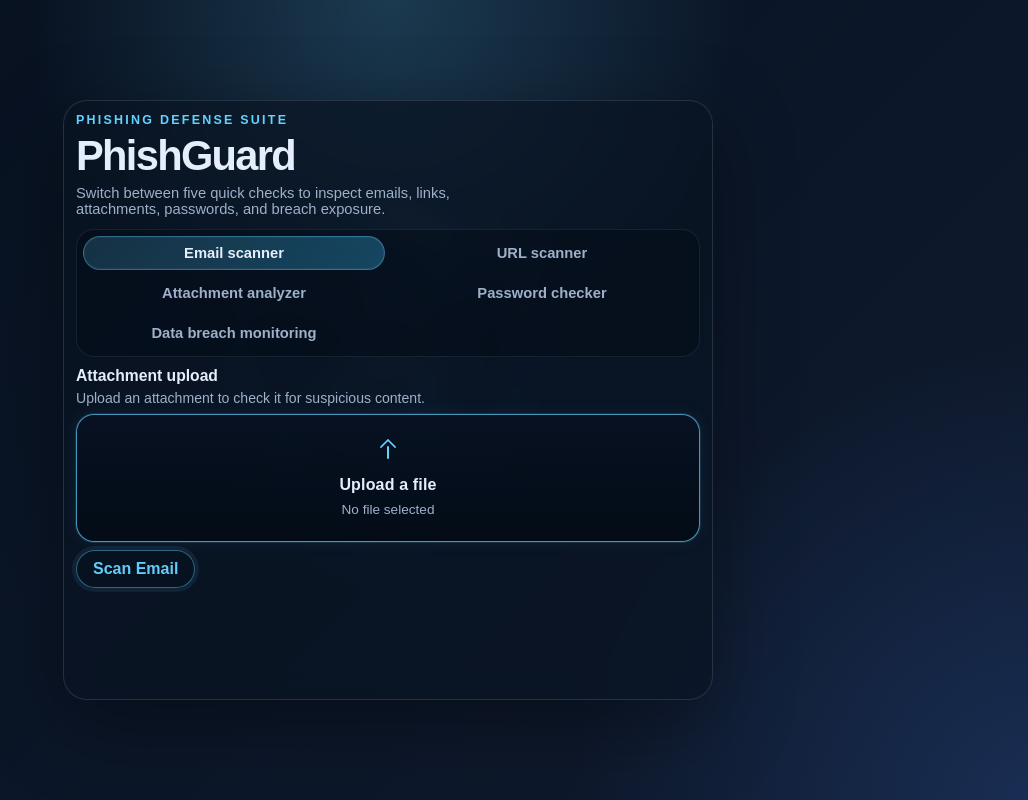
After one commit to wrigh4zx/phishguard, a Flask app: template templates/index.html in a window 1280 px wide. The commit adds this page. Shown: the whole page, without its empty margins (252-1280 px from the left). Run offline with Flask 3, Linux system fonts and the light colour scheme; the template is opened without the code that fills it, so the values that code supplies are empty.

Commit message:
moved files into folders, created a favicon, created an app.py

```diff
--- /dev/null
+++ b/app.py
@@ -0,0 +1,51 @@
+from flask import Flask, render_template, request, jsonify
+
+app = Flask(__name__)
+
+@app.route("/")
+def home():
+    return render_template("index.html")
+
+@app.route("/scan", methods=["POST"])
+def scan():
+    file = request.files.get("file")
+
+    if not file:
+        return jsonify({
+            "score": 0,
+            "reasons": ["No file uploaded."]
+        })
+
+    text = file.read().decode("utf-8", errors="ignore").lower()
+
+    score = 0
+    reasons = []
+
+    checks = {
+        "urgent": (20, "Uses urgent language"),
+        "verify your account": (25, "Asks you to verify your account"),
+        "password": (30, "Mentions password"),
+        "click here": (20, "Tells you to click a link"),
+        "gift card": (30, "Mentions gift cards"),
+        ".exe": (30, "Mentions an executable file"),
+        ".zip": (20, "Mentions a compressed file")
+    }
+
+    for word, data in checks.items():
+        points, reason = data
+        if word in text:
+            score += points
+            reasons.append(reason)
+
+    score = min(score, 100)
+
+    if not reasons:
+        reasons.append("No major phishing signs found.")
+
+    return jsonify({
+        "score": score,
+        "reasons": reasons
+    })
+
+if __name__ == "__main__":
+    app.run(debug=True)
--- a/script.js
+++ b/static/script.js
@@ -2,7 +2,10 @@ const tabButtons = document.querySelectorAll('.tab-button');
 const tabPanels = document.querySelectorAll('.tab-panel');
 const resultPopups = document.querySelectorAll('.results');
 const scanButtons = document.querySelectorAll('.scan-button');
-const emailTextarea = document.getElementById('emailText');
+const appContent = document.querySelector('.app-content');
+const emailAttachmentInput = document.getElementById('emailAttachment');
+const emailAttachmentName = document.getElementById('emailAttachmentName');
+const removeEmailAttachmentButton = document.getElementById('removeEmailAttachment');
 const badKeyWords = {
   'urgent': 20,
   'verify your account': 25,
@@ -16,6 +19,10 @@ function hideAllPopups() {
   resultPopups.forEach(function(popup) {
     popup.classList.remove('show');
   });
+
+  if (appContent) {
+    appContent.classList.remove('dimmed');
+  }
 
   document.body.classList.remove('modal-open');
 }
@@ -33,6 +40,62 @@ function setRequiredState(input, button, isRequired) {
 
   input.classList.toggle('input-required', isRequired);
   button.classList.toggle('requires-input', isRequired);
+
+  if (input.type === 'file') {
+    const uploadBox = input.parentElement ? input.parentElement.querySelector('.upload-box') : null;
+
+    if (uploadBox) {
+      uploadBox.classList.toggle('is-required', isRequired);
+    }
+  }
+}
+
+function hasInputValue(input) {
+  if (!input) {
+    return false;
+  }
+
+  if (input.type === 'file') {
+    return Boolean(input.files && input.files.length > 0);
+  }
+
+  if (typeof input.value === 'string') {
+    return input.value.trim().length > 0;
+  }
+
+  return Boolean(input.value);
+}
+
+function updateEmailAttachmentUi() {
+  if (!emailAttachmentInput || !emailAttachmentName || !removeEmailAttachmentButton) {
+    return;
+  }
+
+  const file = emailAttachmentInput.files && emailAttachmentInput.files[0] ? emailAttachmentInput.files[0] : null;
+
+  emailAttachmentName.textContent = file ? file.name : 'No file selected';
+  removeEmailAttachmentButton.hidden = !file;
+}
+
+function clearEmailAttachment() {
+  if (!emailAttachmentInput) {
+    return;
+  }
+
+  emailAttachmentInput.value = '';
+  updateEmailAttachmentUi();
+}
+
+function getRiskClass(score) {
+  if (score >= 80) {
+    return 'danger';
+  }
+
+  if (score >= 60) {
+    return 'warning';
+  }
+
+  return 'safe';
 }
 
 scanButtons.forEach(function(button) {
@@ -43,7 +106,7 @@ scanButtons.forEach(function(button) {
   }
 
   const clearRequired = function() {
-    if (input.value.trim().length > 0) {
+    if (hasInputValue(input)) {
       setRequiredState(input, button, false);
     }
   };
@@ -52,31 +115,22 @@ scanButtons.forEach(function(button) {
   input.addEventListener('change', clearRequired);
 });
 
-function autoResizeTextarea(textarea) {
-  if (!textarea) {
-    return;
-  }
-
-  textarea.style.height = 'auto';
-
-  const maxHeight = parseFloat(getComputedStyle(textarea).maxHeight);
-  const nextHeight = Math.min(textarea.scrollHeight, maxHeight);
-
-  textarea.style.height = nextHeight + 'px';
-  textarea.style.overflowY = textarea.scrollHeight > maxHeight ? 'auto' : 'hidden';
+if (emailAttachmentInput) {
+  emailAttachmentInput.addEventListener('change', function() {
+    updateEmailAttachmentUi();
+  });
 }
 
-if (emailTextarea) {
-  autoResizeTextarea(emailTextarea);
-  emailTextarea.addEventListener('input', function() {
-    autoResizeTextarea(emailTextarea);
+if (removeEmailAttachmentButton) {
+  removeEmailAttachmentButton.addEventListener('click', function() {
+    clearEmailAttachment();
+    setRequiredState(emailAttachmentInput, document.getElementById('emailScanButton'), true);
   });
-  emailTextarea.addEventListener('change', function() {
-    autoResizeTextarea(emailTextarea);
-  });
-  window.addEventListener('resize', function() {
-    autoResizeTextarea(emailTextarea);
-  });
+}
+
+if (emailAttachmentInput) {
+  setRequiredState(emailAttachmentInput, document.getElementById('emailScanButton'), true);
+  updateEmailAttachmentUi();
 }
 
 function validateRequiredInput(inputId, buttonId) {
@@ -87,7 +141,7 @@ function validateRequiredInput(inputId, buttonId) {
     return false;
   }
 
-  const isEmpty = input.value.trim().length === 0;
+  const isEmpty = !hasInputValue(input);
   setRequiredState(input, button, isEmpty);
   return !isEmpty;
 }
@@ -115,16 +169,18 @@ function setScanResult(resultId, reasonsId, score, maxScore, label, reasons, cla
   const result = document.getElementById(resultId);
   const reasonsList = document.getElementById(reasonsId);
   const popup = result.closest('.results');
+  const riskClass = getRiskClass(score);
 
   reasonsList.innerHTML = '';
   result.className = '';
 
-  if (classes) {
-    result.classList.add(classes);
-  }
+  result.classList.add(riskClass);
 
   if (popup) {
     popup.classList.add('show');
+    if (appContent) {
+      appContent.classList.add('dimmed');
+    }
     document.body.classList.add('modal-open');
     armClickAnywhereClose();
   }
@@ -144,33 +200,54 @@ function setScanResult(resultId, reasonsId, score, maxScore, label, reasons, cla
     reasonsList.appendChild(li);
   });
 }
-
-function scanEmail() {
-  if (!validateRequiredInput('emailText', 'emailScanButton')) {
+async function scanEmail() {
+  if (!validateRequiredInput('emailAttachment', 'emailScanButton')) {
     return;
   }
 
-  const email = document.getElementById('emailText').value.toLowerCase();
-  let score = 0;
-  let reasons = [];
+  const file = emailAttachmentInput?.files?.[0];
 
-  for (const [key, value] of Object.entries(badKeyWords)) {
-    if (email.includes(key)) {
-      score += value;
-      reasons.push(`Contains suspicious language: ${key}`);
-    }
+  if (!file) {
+    setRequiredState(
+      emailAttachmentInput,
+      document.getElementById('emailScanButton'),
+      true
+    );
+    return;
   }
 
+  const formData = new FormData();
+  formData.append("file", file);
 
-  if (score >= 60) {
-    setScanResult('emailResult', 'emailReasons', score, 100, 'Risk Score', reasons, 'danger');
-  } else if (score >= 30) {
-    setScanResult('emailResult', 'emailReasons', score, 100, 'Risk Score', reasons, 'warning');
-  } else {
-    setScanResult('emailResult', 'emailReasons', score, 100, 'Risk Score', reasons, 'safe');
+  try {
+    const response = await fetch("/scan", {
+      method: "POST",
+      body: formData
+    });
+
+    const result = await response.json();
+
+    setScanResult(
+      "emailResult",
+      "emailReasons",
+      result.score,
+      100,
+      "Attachment risk",
+      result.reasons,
+      getRiskClass(result.score)
+    );
+  } catch (error) {
+    setScanResult(
+      "emailResult",
+      "emailReasons",
+      100,
+      100,
+      "Error",
+      ["Unable to communicate with the Flask server."],
+      "danger"
+    );
   }
 }
-
 function scanUrl() {
   if (!validateRequiredInput('urlInput', 'urlScanButton')) {
     return;
@@ -178,30 +255,94 @@ function scanUrl() {
 
   const rawUrl = document.getElementById('urlInput').value.trim();
   const lowered = rawUrl.toLowerCase();
+
   let score = 0;
   const reasons = [];
 
+  const suspiciousTlds = ['.zip', '.mov', '.xyz', '.top', '.click', '.work', '.tk', '.ml', '.ga', '.cf', '.gq', '.ru'];
+  const shorteners = ['bit.ly', 'tinyurl.com', 't.co', 'goo.gl', 'ow.ly', 'is.gd', 'buff.ly', 'cutt.ly', 'rebrand.ly'];
+
+  const urlForParsing = lowered.startsWith('http://') || lowered.startsWith('https://')
+    ? lowered
+    : 'https://' + lowered;
+
+  let domain = '';
+  let path = '';
+
+  try {
+    const parsedUrl = new URL(urlForParsing);
+    domain = parsedUrl.hostname;
+    path = parsedUrl.pathname + parsedUrl.search;
+  } catch (error) {
+    score += 30;
+    reasons.push('URL format is invalid or suspicious');
+  }
+
   if (lowered.startsWith('http://')) {
     score += 20;
-    reasons.push('Uses an unencrypted HTTP link');
+    reasons.push('Uses HTTP instead of HTTPS');
   }
 
-  if (lowered.includes('bit.ly') || lowered.includes('tinyurl') || lowered.includes('t.co')) {
-    score += 20;
-    reasons.push('Uses a shortened link');
+  if (shorteners.some(shortener => domain.includes(shortener))) {
+    score += 25;
+    reasons.push('Uses a shortened URL');
   }
 
-  if (lowered.includes('@') || lowered.includes('login') || lowered.includes('verify')) {
-    score += 25;
-    reasons.push('Contains login or verification language');
+  if (suspiciousTlds.some(tld => domain.endsWith(tld))) {
+    score += 20;
+    reasons.push('Uses a suspicious domain ending');
   }
 
-  if (lowered.split('/')[2] && lowered.split('/')[2].length > 35) {
-    score += 15;
-    reasons.push('Domain looks unusually long or complex');
+  if (/^\d{1,3}(\.\d{1,3}){3}$/.test(domain)) {
+    score += 30;
+    reasons.push('Uses an IP address instead of a normal domain');
   }
 
-  setScanResult('urlResult', 'urlReasons', Math.min(score, 100), 100, 'URL risk', reasons, score >= 60 ? 'danger' : score >= 30 ? 'warning' : 'safe');
+  if (domain.includes('xn--')) {
+    score += 30;
+    reasons.push('May use lookalike/homograph characters');
+  }
+
+  if ((domain.match(/\./g) || []).length >= 3) {
+    score += 15;
+    reasons.push('Has too many subdomains');
+  }
+
+  if (domain.length > 35) {
+    score += 15;
+    reasons.push('Domain is unusually long');
+  }
+
+  if (lowered.includes('@')) {
+    score += 25;
+    reasons.push('Uses @ symbol to hide the real destination');
+  }
+
+  if (path.includes('login') || path.includes('verify') || path.includes('account') || path.includes('password')) {
+    score += 25;
+    reasons.push('URL path contains login or account-related words');
+  }
+
+  if (path.includes('%') || path.includes('=') || path.includes('?')) {
+    score += 10;
+    reasons.push('URL contains encoded or tracking parameters');
+  }
+
+  if (/(paypal|apple|microsoft|google|amazon|bank|netflix|facebook|instagram|cashapp|venmo)/.test(domain)
+      && !/(paypal\.com|apple\.com|microsoft\.com|google\.com|amazon\.com|netflix\.com|facebook\.com|instagram\.com|cash\.app|venmo\.com)$/.test(domain)) {
+    score += 35;
+    reasons.push('Domain may be impersonating a trusted brand');
+  }
+
+  setScanResult(
+    'urlResult',
+    'urlReasons',
+    Math.min(score, 100),
+    100,
+    'URL risk',
+    reasons,
+    score >= 60 ? 'danger' : score >= 30 ? 'warning' : 'safe'
+  );
 }
 
 function scanAttachment() {
--- a/styles.css
+++ b/static/styles.css
@@ -11,8 +11,8 @@
     --accent-strong: #39b8ef;
     --safe: #4ade80;
     --warning: #fbbf24;
-    --danger: #fb7185;
-    --required-outline: #fbbf24;
+    --danger: #fb4d4d;
+    --required-outline: rgba(99, 210, 255, 0.85);
 }
 
 * {
@@ -39,7 +39,7 @@ body::before {
     content: "";
     position: fixed;
     inset: 0;
-    background: rgba(7, 17, 31, 0.34);
+    background: rgba(8, 13, 22, 0.52);
     backdrop-filter: none;
     opacity: 0;
     pointer-events: none;
@@ -56,7 +56,19 @@ body.modal-open::before {
     pointer-events: auto;
 }
 
+.app-content.dimmed {
+    filter: brightness(0.45);
+    pointer-events: none;
+}
+
+.app-content {
+    width: 100%;
+    height: 100%;
+}
+
 .page {
+    position: relative;
+    isolation: isolate;
     width: 100%;
     height: 100%;
     display: flex;
@@ -64,15 +76,29 @@ body.modal-open::before {
     align-items: center;
 }
 
+.page::before {
+    content: "";
+    position: absolute;
+    inset: 0;
+    background: url('favicon.png') center center / min(62vw, 520px) no-repeat;
+    opacity: 0.08;
+    filter: drop-shadow(0 0 32px rgba(99, 210, 255, 0.18));
+    pointer-events: none;
+    z-index: 0;
+}
+
 .card {
-    width: min(760px, 100%);
-    max-height: calc(100dvh - (var(--page-pad) * 4));
-    padding: 10px;
+    position: relative;
+    z-index: 1;
+    width: min(650px, 100%);
+    min-height: min(600px, calc(100dvh - (var(--page-pad) * 2)));
+    max-height: calc(100dvh - (var(--page-pad) * 2));
+    padding: 12px;
     border: 1px solid var(--card-border);
     border-radius: 24px;
-    background: var(--card);
+    background: rgba(10, 20, 35, 0.68);
     box-shadow: 0 24px 80px rgba(0, 0, 0, 0.35);
-    backdrop-filter: blur(14px);
+    backdrop-filter: blur(12px);
     overflow: hidden;
 }
 
@@ -174,6 +200,118 @@ input::placeholder {
     color: #6f819d;
 }
 
+.upload-field {
+    display: grid;
+    gap: 10px;
+    justify-items: center;
+}
+
+.upload-input {
+    position: absolute;
+    width: 1px;
+    height: 1px;
+    padding: 0;
+    margin: -1px;
+    overflow: hidden;
+    clip: rect(0, 0, 0, 0);
+    white-space: nowrap;
+    border: 0;
+}
+
+.upload-box {
+    width: 100%;
+    min-height: 128px;
+    display: flex;
+    flex-direction: column;
+    align-items: center;
+    justify-content: center;
+    gap: 8px;
+    padding: 18px 16px;
+    border: 1px solid rgba(148, 163, 184, 0.25);
+    border-radius: 18px;
+    background: rgba(3, 10, 20, 0.7);
+    color: var(--text);
+    cursor: pointer;
+    text-align: center;
+    transition: border-color 0.2s ease, transform 0.2s ease, box-shadow 0.2s ease, background 0.2s ease;
+}
+
+.upload-box:hover {
+    transform: translateY(-1px);
+    border-color: rgba(99, 210, 255, 0.8);
+    box-shadow: 0 0 0 4px rgba(99, 210, 255, 0.15);
+}
+
+.upload-box:focus-within,
+.upload-input:focus + .upload-box {
+    border-color: rgba(99, 210, 255, 0.85);
+    box-shadow: 0 0 0 4px rgba(99, 210, 255, 0.18);
+}
+
+.upload-box.is-required {
+    border-color: rgba(99, 210, 255, 0.7);
+    background: linear-gradient(180deg, rgba(8, 18, 34, 0.92), rgba(3, 10, 20, 0.82));
+    box-shadow: 0 0 0 1px rgba(99, 210, 255, 0.12), 0 0 18px rgba(99, 210, 255, 0.08);
+}
+
+.upload-icon {
+    position: relative;
+    width: 30px;
+    height: 30px;
+    color: var(--accent);
+}
+
+.upload-icon::before {
+    content: "";
+    position: absolute;
+    left: 50%;
+    top: 8px;
+    width: 2px;
+    height: 13px;
+    background: currentColor;
+    transform: translateX(-50%);
+    border-radius: 999px;
+}
+
+.upload-icon::after {
+    content: "";
+    position: absolute;
+    left: 50%;
+    top: 3px;
+    width: 10px;
+    height: 10px;
+    border-top: 2px solid currentColor;
+    border-left: 2px solid currentColor;
+    transform: translateX(-50%) rotate(45deg);
+    border-radius: 1px;
+}
+
+.upload-text {
+    font-weight: 700;
+    letter-spacing: 0.01em;
+}
+
+.upload-name {
+    font-size: 0.85rem;
+    color: var(--muted);
+    word-break: break-word;
+}
+
+.remove-file-button {
+    margin-top: 0;
+    padding: 8px 14px;
+    background: rgba(251, 113, 133, 0.12);
+    color: var(--danger);
+    border: 1px solid rgba(251, 113, 133, 0.35);
+    box-shadow: none;
+}
+
+.remove-file-button:hover {
+    transform: translateY(-1px);
+    box-shadow: 0 10px 22px rgba(251, 113, 133, 0.12);
+    filter: none;
+}
+
 input:focus {
     border-color: rgba(99, 210, 255, 0.8);
     box-shadow: 0 0 0 4px rgba(99, 210, 255, 0.15);
@@ -239,19 +377,19 @@ button:active {
 
 button.scan-button.requires-input,
 button.scan-button.requires-input {
-    border: 2px solid var(--required-outline);
-    background: rgba(251, 191, 36, 0.12);
-    color: var(--required-outline);
-    box-shadow: none;
-    filter: none;
+    border: 1px solid rgba(99, 210, 255, 0.45);
+    background: rgba(8, 18, 34, 0.85);
+    color: var(--accent);
+    box-shadow: 0 0 0 4px rgba(99, 210, 255, 0.08);
+    filter: brightness(0.98);
     cursor: not-allowed;
 }
 
 button.scan-button.requires-input:hover,
 button.scan-button.requires-input:hover {
     transform: none;
-    box-shadow: none;
-    filter: none;
+    box-shadow: 0 0 0 4px rgba(99, 210, 255, 0.08);
+    filter: brightness(0.98);
 }
 
 .results {
--- /dev/null
+++ b/templates/index.html
@@ -0,0 +1,123 @@
+<!DOCTYPE html>
+<html lang="en">
+
+<head>
+    <meta charset="UTF-8">
+    <meta name="viewport" content="width=device-width, initial-scale=1.0">
+    <title>PhishGuard</title>
+    <link rel="icon" type="image/x-icon" href="{{ url_for('static', filename='favicon.png') }}">
+    <link rel="stylesheet" href="{{ url_for('static', filename='styles.css') }}">
+    <script src="{{ url_for('static', filename='script.js') }}" defer></script>
+</head>
+
+<body>
+  <div class="app-content">
+    <main class="page">
+      <section class="card">
+        <p class="eyebrow">Phishing defense suite</p>
+        <h1>PhishGuard</h1>
+        <p class="intro">Switch between five quick checks to inspect emails, links, attachments, passwords, and breach exposure.</p>
+
+        <div class="tabs" role="tablist" aria-label="PhishGuard tools">
+          <button class="tab-button active" type="button" role="tab" aria-selected="true" aria-controls="panel-email" data-tab="email">Email scanner</button>
+          <button class="tab-button" type="button" role="tab" aria-selected="false" aria-controls="panel-url" data-tab="url">URL scanner</button>
+          <button class="tab-button" type="button" role="tab" aria-selected="false" aria-controls="panel-attachment" data-tab="attachment">Attachment analyzer</button>
+          <button class="tab-button" type="button" role="tab" aria-selected="false" aria-controls="panel-password" data-tab="password">Password checker</button>
+          <button class="tab-button" type="button" role="tab" aria-selected="false" aria-controls="panel-breach" data-tab="breach">Data breach monitoring</button>
+        </div>
+
+        <div class="tab-panels">
+          <section class="tab-panel active" id="panel-email" role="tabpanel" aria-labelledby="Email scanner">
+            <p class="panel-title">Attachment upload</p>
+            <p class="panel-copy">Upload an attachment to check it for suspicious content.</p>
+
+            <label class="sr-only" for="emailAttachment">Upload a file</label>
+            <div class="upload-field">
+              <input id="emailAttachment" class="upload-input" type="file" accept=".eml,.txt,.html,.htm,.msg,.pdf,.doc,.docx,.zip,.rar,.iso" />
+              <label class="upload-box" for="emailAttachment" id="emailAttachmentBox">
+                <span class="upload-icon" aria-hidden="true"></span>
+                <span class="upload-text">Upload a file</span>
+                <span class="upload-name" id="emailAttachmentName">No file selected</span>
+              </label>
+              <button id="removeEmailAttachment" class="remove-file-button" type="button" hidden>Remove file</button>
+            </div>
+
+            <button id="emailScanButton" class="scan-button" data-input="emailAttachment" type="button">Scan Email</button>
+          </section>
+
+          <section class="tab-panel" id="panel-url" role="tabpanel" aria-labelledby="URL scanner" hidden>
+            <p class="panel-title">URL scanner</p>
+            <p class="panel-copy">Paste a link to look for shortening, lookalike domains, and risky patterns.</p>
+
+            <label class="sr-only" for="urlInput">URL to scan</label>
+            <input id="urlInput" type="url" placeholder="https://example.com/login" />
+
+            <button id="urlScanButton" class="scan-button" data-input="urlInput" type="button">Scan URL</button>
+          </section>
+
+          <section class="tab-panel" id="panel-attachment" role="tabpanel" aria-labelledby="Attachment analyzer" hidden>
+            <p class="panel-title">Attachment analyzer</p>
+            <p class="panel-copy">Check a file name, extension, or description for risky attachment types.</p>
+
+            <label class="sr-only" for="attachmentInput">Attachment details</label>
+            <input id="attachmentInput" type="text" placeholder="invoice.pdf.exe or quarterly-report.zip" />
+
+            <button id="attachmentScanButton" class="scan-button" data-input="attachmentInput" type="button">Analyze Attachment</button>
+          </section>
+
+          <section class="tab-panel" id="panel-password" role="tabpanel" aria-labelledby="Password checker" hidden>
+            <p class="panel-title">Password checker</p>
+            <p class="panel-copy">Estimate password strength from length, character mix, and common patterns.</p>
+
+            <label class="sr-only" for="passwordInput">Password to check</label>
+            <input id="passwordInput" type="password" placeholder="Enter a password to check" />
+
+            <button id="passwordScanButton" class="scan-button" data-input="passwordInput" type="button">Check Password</button>
+          </section>
+
+          <section class="tab-panel" id="panel-breach" role="tabpanel" aria-labelledby="Data breach monitoring" hidden>
+            <p class="panel-title">Data breach monitoring</p>
+            <p class="panel-copy">Enter an email address to simulate breach exposure and next-step guidance.</p>
+
+            <label class="sr-only" for="breachInput">Email for breach check</label>
+            <input id="breachInput" type="email" placeholder="name@example.com" />
+
+            <button id="breachScanButton" class="scan-button" data-input="breachInput" type="button">Check Breach Exposure</button>
+          </section>
+        </div>
+      </section>
+    </main>
+  </div>
+
+  <div class="results" data-result-panel="email">
+    <h2 id="emailResult">Attachment risk: 0/100</h2>
+    <ul id="emailReasons"></ul>
+    <p class="modal-note">Click anywhere to exit</p>
+  </div>
+
+  <div class="results" data-result-panel="url">
+    <h2 id="urlResult">URL risk: 0/100</h2>
+    <ul id="urlReasons"></ul>
+    <p class="modal-note">Click anywhere to exit</p>
+  </div>
+
+  <div class="results" data-result-panel="attachment">
+    <h2 id="attachmentResult">Attachment risk: 0/100</h2>
+    <ul id="attachmentReasons"></ul>
+    <p class="modal-note">Click anywhere to exit</p>
+  </div>
+
+  <div class="results" data-result-panel="password">
+    <h2 id="passwordResult">Password strength: 0/100</h2>
+    <ul id="passwordReasons"></ul>
+    <p class="modal-note">Click anywhere to exit</p>
+  </div>
+
+  <div class="results" data-result-panel="breach">
+    <h2 id="breachResult">Breach exposure: 0/100</h2>
+    <ul id="breachReasons"></ul>
+    <p class="modal-note">Click anywhere to exit</p>
+  </div>
+
+</body>
+</html>
```
Also changed, not shown: index.html (deleted, +0 -112 lines), static/favicon.png (added).
